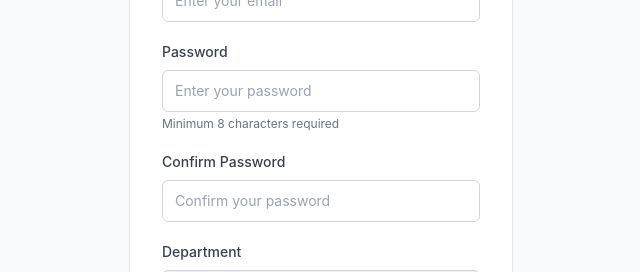
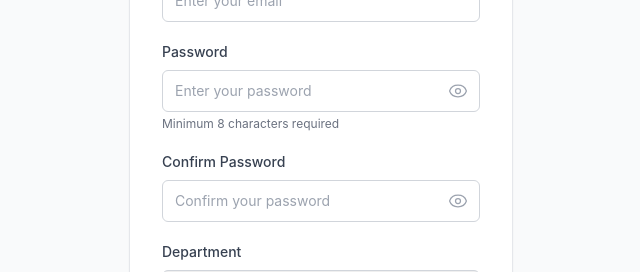
Before and after one commit to sanohind/vecos-frontend, a Vue app: page /#/register in a window 1280 px wide. Shown: the part 263-535 px from the top of the page, without its empty margins (319-959 px from the left). Built offline with nearby package versions, Linux system fonts and the light colour scheme.

Commit message:
FIX: inconsistency datetime format & add option view password

```diff
--- a/src/views/LoginView.vue
+++ b/src/views/LoginView.vue
@@ -5,9 +5,7 @@
       <!-- Logo Section -->
       <div class="text-center mb-8">
         <img :src="sanohLogo" alt="Sanoh" class="h-12 w-auto mx-auto mb-4" />
-        <h1 class="text-2xl font-semibold text-gray-900 tracking-tight">
-          Vehicle Control System
-        </h1>
+        <h1 class="text-2xl font-semibold text-gray-900 tracking-tight">Vehicle Control System</h1>
       </div>
 
       <!-- Login Form -->
@@ -15,9 +13,7 @@
         <form @submit.prevent="handleLogin" class="space-y-5">
           <!-- Email Field -->
           <div>
-            <label for="email" class="block text-sm font-medium text-gray-700 mb-2">
-              Email
-            </label>
+            <label for="email" class="block text-sm font-medium text-gray-700 mb-2"> Email </label>
             <input
               id="email"
               v-model="form.email"
@@ -25,8 +21,11 @@
               autocomplete="email"
               required
               class="block w-full px-3 py-2.5 border border-gray-300 rounded-md text-sm placeholder-gray-400 focus:outline-none focus:ring-2 focus:border-transparent transition-colors"
-              :class="{ 'border-red-300 focus:ring-red-500': errors.email, 'focus:ring-blue-500': !errors.email }"
-              style="--focus-ring-color: #0A2856;"
+              :class="{
+                'border-red-300 focus:ring-red-500': errors.email,
+                'focus:ring-blue-500': !errors.email,
+              }"
+              style="--focus-ring-color: #0a2856"
               @focus="$event.target.style.setProperty('--tw-ring-color', '#0A2856')"
               placeholder="Enter your email"
             />
@@ -40,25 +39,75 @@
             <label for="password" class="block text-sm font-medium text-gray-700 mb-2">
               Password
             </label>
+            <div class="relative">
               <input
                 id="password"
                 v-model="form.password"
-              type="password"
+                :type="showPassword ? 'text' : 'password'"
                 autocomplete="current-password"
                 required
-              class="block w-full px-3 py-2.5 border border-gray-300 rounded-md text-sm placeholder-gray-400 focus:outline-none focus:ring-2 focus:border-transparent transition-colors"
-              :class="{ 'border-red-300 focus:ring-red-500': errors.password, 'focus:ring-blue-500': !errors.password }"
-              style="--focus-ring-color: #0A2856;"
+                class="block w-full px-3 py-2.5 border border-gray-300 rounded-md text-sm placeholder-gray-400 focus:outline-none focus:ring-2 focus:border-transparent transition-colors pr-10"
+                :class="{
+                  'border-red-300 focus:ring-red-500': errors.password,
+                  'focus:ring-blue-500': !errors.password,
+                }"
+                style="--focus-ring-color: #0a2856"
                 @focus="$event.target.style.setProperty('--tw-ring-color', '#0A2856')"
                 placeholder="Enter your password"
               />
+              <button
+                type="button"
+                class="absolute inset-y-0 right-0 flex items-center pr-3 text-gray-400 hover:text-gray-600"
+                @click="showPassword = !showPassword"
+                :aria-label="showPassword ? 'Hide password' : 'Show password'"
+              >
+                <svg
+                  v-if="!showPassword"
+                  xmlns="http://www.w3.org/2000/svg"
+                  class="h-5 w-5"
+                  fill="none"
+                  viewBox="0 0 24 24"
+                  stroke="currentColor"
+                  stroke-width="1.5"
+                >
+                  <path
+                    stroke-linecap="round"
+                    stroke-linejoin="round"
+                    d="M2.036 12.322a1.012 1.012 0 010-.644C3.423 7.51 7.36 5 12 5c4.64 0 8.577 2.51 9.964 6.678.07.21.07.434 0 .644C20.577 16.49 16.64 19 12 19c-4.64 0-8.577-2.51-9.964-6.678z"
+                  />
+                  <path
+                    stroke-linecap="round"
+                    stroke-linejoin="round"
+                    d="M15 12a3 3 0 11-6 0 3 3 0 016 0z"
+                  />
+                </svg>
+                <svg
+                  v-else
+                  xmlns="http://www.w3.org/2000/svg"
+                  class="h-5 w-5"
+                  fill="none"
+                  viewBox="0 0 24 24"
+                  stroke="currentColor"
+                  stroke-width="1.5"
+                >
+                  <path
+                    stroke-linecap="round"
+                    stroke-linejoin="round"
+                    d="M3.98 8.223A10.477 10.477 0 001.934 12C3.28 16.09 7.245 19 12 19c1.598 0 3.11-.314 4.477-.885M10.343 6.94A9.956 9.956 0 0112 7c4.755 0 8.72 2.91 10.066 7-.337.995-.87 1.91-1.556 2.705M3 3l18 18"
+                  />
+                </svg>
+              </button>
+            </div>
             <p v-if="errors.password" class="text-red-600 text-xs mt-1">
               {{ errors.password[0] }}
             </p>
           </div>
 
           <!-- Error Message -->
-          <div v-if="errorMessage" class="bg-red-50 border border-red-200 text-red-700 px-4 py-3 rounded-md text-sm">
+          <div
+            v-if="errorMessage"
+            class="bg-red-50 border border-red-200 text-red-700 px-4 py-3 rounded-md text-sm"
+          >
             {{ errorMessage }}
           </div>
 
@@ -73,8 +122,19 @@
           >
             <span v-if="loading" class="flex items-center justify-center">
               <svg class="animate-spin -ml-1 mr-2 h-4 w-4" fill="none" viewBox="0 0 24 24">
-                <circle class="opacity-25" cx="12" cy="12" r="10" stroke="currentColor" stroke-width="4"></circle>
-                <path class="opacity-75" fill="currentColor" d="M4 12a8 8 0 018-8V0C5.373 0 0 5.373 0 12h4zm2 5.291A7.962 7.962 0 014 12H0c0 3.042 1.135 5.824 3 7.938l3-2.647z"></path>
+                <circle
+                  class="opacity-25"
+                  cx="12"
+                  cy="12"
+                  r="10"
+                  stroke="currentColor"
+                  stroke-width="4"
+                ></circle>
+                <path
+                  class="opacity-75"
+                  fill="currentColor"
+                  d="M4 12a8 8 0 018-8V0C5.373 0 0 5.373 0 12h4zm2 5.291A7.962 7.962 0 014 12H0c0 3.042 1.135 5.824 3 7.938l3-2.647z"
+                ></path>
               </svg>
               Signing in...
             </span>
@@ -110,12 +170,13 @@ export default {
 
     const form = ref({
       email: '',
-      password: ''
+      password: '',
     })
 
     const errors = ref({})
     const errorMessage = ref('')
     const loading = ref(false)
+    const showPassword = ref(false)
 
     const handleLogin = async () => {
       loading.value = true
@@ -144,8 +205,9 @@ export default {
       errorMessage,
       loading,
       handleLogin,
-      sanohLogo
+      sanohLogo,
+      showPassword,
     }
-  }
+  },
 }
 </script>
--- a/src/views/RegisterView.vue
+++ b/src/views/RegisterView.vue
@@ -57,18 +57,62 @@
             <label for="password" class="block text-sm font-medium text-gray-700 mb-2">
               Password
             </label>
+            <div class="relative">
               <input
                 id="password"
                 v-model="form.password"
-              type="password"
+                :type="showPassword ? 'text' : 'password'"
                 autocomplete="new-password"
                 required
-              class="block w-full px-3 py-2.5 border border-gray-300 rounded-md text-sm placeholder-gray-400 focus:outline-none focus:ring-2 focus:border-transparent transition-colors"
+                class="block w-full px-3 py-2.5 border border-gray-300 rounded-md text-sm placeholder-gray-400 focus:outline-none focus:ring-2 focus:border-transparent transition-colors pr-10"
                 :class="{ 'border-red-300 focus:ring-red-500': errors.password }"
                 style="--focus-ring-color: #0a2856"
                 @focus="$event.target.style.setProperty('--tw-ring-color', '#0A2856')"
                 placeholder="Enter your password"
               />
+              <button
+                type="button"
+                class="absolute inset-y-0 right-0 flex items-center pr-3 text-gray-400 hover:text-gray-600"
+                @click="showPassword = !showPassword"
+                :aria-label="showPassword ? 'Hide password' : 'Show password'"
+              >
+                <svg
+                  v-if="!showPassword"
+                  xmlns="http://www.w3.org/2000/svg"
+                  class="h-5 w-5"
+                  fill="none"
+                  viewBox="0 0 24 24"
+                  stroke="currentColor"
+                  stroke-width="1.5"
+                >
+                  <path
+                    stroke-linecap="round"
+                    stroke-linejoin="round"
+                    d="M2.036 12.322a1.012 1.012 0 010-.644C3.423 7.51 7.36 5 12 5c4.64 0 8.577 2.51 9.964 6.678.07.21.07.434 0 .644C20.577 16.49 16.64 19 12 19c-4.64 0-8.577-2.51-9.964-6.678z"
+                  />
+                  <path
+                    stroke-linecap="round"
+                    stroke-linejoin="round"
+                    d="M15 12a3 3 0 11-6 0 3 3 0 016 0z"
+                  />
+                </svg>
+                <svg
+                  v-else
+                  xmlns="http://www.w3.org/2000/svg"
+                  class="h-5 w-5"
+                  fill="none"
+                  viewBox="0 0 24 24"
+                  stroke="currentColor"
+                  stroke-width="1.5"
+                >
+                  <path
+                    stroke-linecap="round"
+                    stroke-linejoin="round"
+                    d="M3.98 8.223A10.477 10.477 0 001.934 12C3.28 16.09 7.245 19 12 19c1.598 0 3.11-.314 4.477-.885M10.343 6.94A9.956 9.956 0 0112 7c4.755 0 8.72 2.91 10.066 7-.337.995-.87 1.91-1.556 2.705M3 3l18 18"
+                  />
+                </svg>
+              </button>
+            </div>
             <p v-if="errors.password" class="text-red-600 text-xs mt-1">
               {{ errors.password[0] }}
             </p>
@@ -80,18 +124,62 @@
             <label for="password_confirmation" class="block text-sm font-medium text-gray-700 mb-2">
               Confirm Password
             </label>
+            <div class="relative">
               <input
                 id="password_confirmation"
                 v-model="form.password_confirmation"
-              type="password"
+                :type="showConfirmPassword ? 'text' : 'password'"
                 autocomplete="new-password"
                 required
-              class="block w-full px-3 py-2.5 border border-gray-300 rounded-md text-sm placeholder-gray-400 focus:outline-none focus:ring-2 focus:border-transparent transition-colors"
+                class="block w-full px-3 py-2.5 border border-gray-300 rounded-md text-sm placeholder-gray-400 focus:outline-none focus:ring-2 focus:border-transparent transition-colors pr-10"
                 :class="{ 'border-red-300 focus:ring-red-500': errors.password_confirmation }"
                 style="--focus-ring-color: #0a2856"
                 @focus="$event.target.style.setProperty('--tw-ring-color', '#0A2856')"
                 placeholder="Confirm your password"
               />
+              <button
+                type="button"
+                class="absolute inset-y-0 right-0 flex items-center pr-3 text-gray-400 hover:text-gray-600"
+                @click="showConfirmPassword = !showConfirmPassword"
+                :aria-label="showConfirmPassword ? 'Hide password' : 'Show password'"
+              >
+                <svg
+                  v-if="!showConfirmPassword"
+                  xmlns="http://www.w3.org/2000/svg"
+                  class="h-5 w-5"
+                  fill="none"
+                  viewBox="0 0 24 24"
+                  stroke="currentColor"
+                  stroke-width="1.5"
+                >
+                  <path
+                    stroke-linecap="round"
+                    stroke-linejoin="round"
+                    d="M2.036 12.322a1.012 1.012 0 010-.644C3.423 7.51 7.36 5 12 5c4.64 0 8.577 2.51 9.964 6.678.07.21.07.434 0 .644C20.577 16.49 16.64 19 12 19c-4.64 0-8.577-2.51-9.964-6.678z"
+                  />
+                  <path
+                    stroke-linecap="round"
+                    stroke-linejoin="round"
+                    d="M15 12a3 3 0 11-6 0 3 3 0 016 0z"
+                  />
+                </svg>
+                <svg
+                  v-else
+                  xmlns="http://www.w3.org/2000/svg"
+                  class="h-5 w-5"
+                  fill="none"
+                  viewBox="0 0 24 24"
+                  stroke="currentColor"
+                  stroke-width="1.5"
+                >
+                  <path
+                    stroke-linecap="round"
+                    stroke-linejoin="round"
+                    d="M3.98 8.223A10.477 10.477 0 001.934 12C3.28 16.09 7.245 19 12 19c1.598 0 3.11-.314 4.477-.885M10.343 6.94A9.956 9.956 0 0112 7c4.755 0 8.72 2.91 10.066 7-.337.995-.87 1.91-1.556 2.705M3 3l18 18"
+                  />
+                </svg>
+              </button>
+            </div>
             <p v-if="errors.password_confirmation" class="text-red-600 text-xs mt-1">
               {{ errors.password_confirmation[0] }}
             </p>
@@ -247,6 +335,8 @@ export default {
     const errorMessage = ref('')
     const successMessage = ref('')
     const loading = ref(false)
+    const showPassword = ref(false)
+    const showConfirmPassword = ref(false)
 
     const handleRegister = async () => {
       loading.value = true
@@ -312,6 +402,8 @@ export default {
       successMessage,
       loading,
       handleRegister,
+      showPassword,
+      showConfirmPassword,
     }
   },
 }
```
Also changed, not shown: src/utils/datetime.js (+18 -6 lines), src/views/BookingsView.vue (+36 -2 lines). Lines whose indentation alone changed are shown as unchanged.
